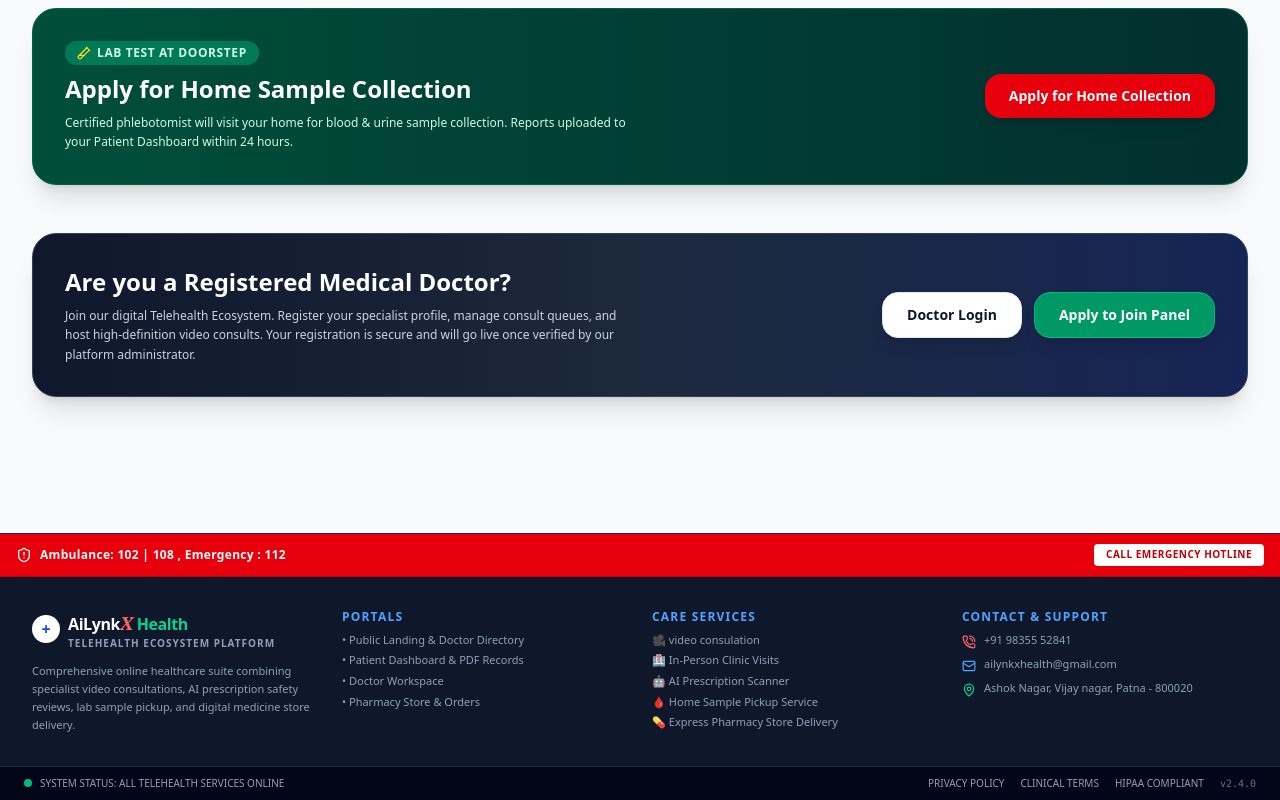
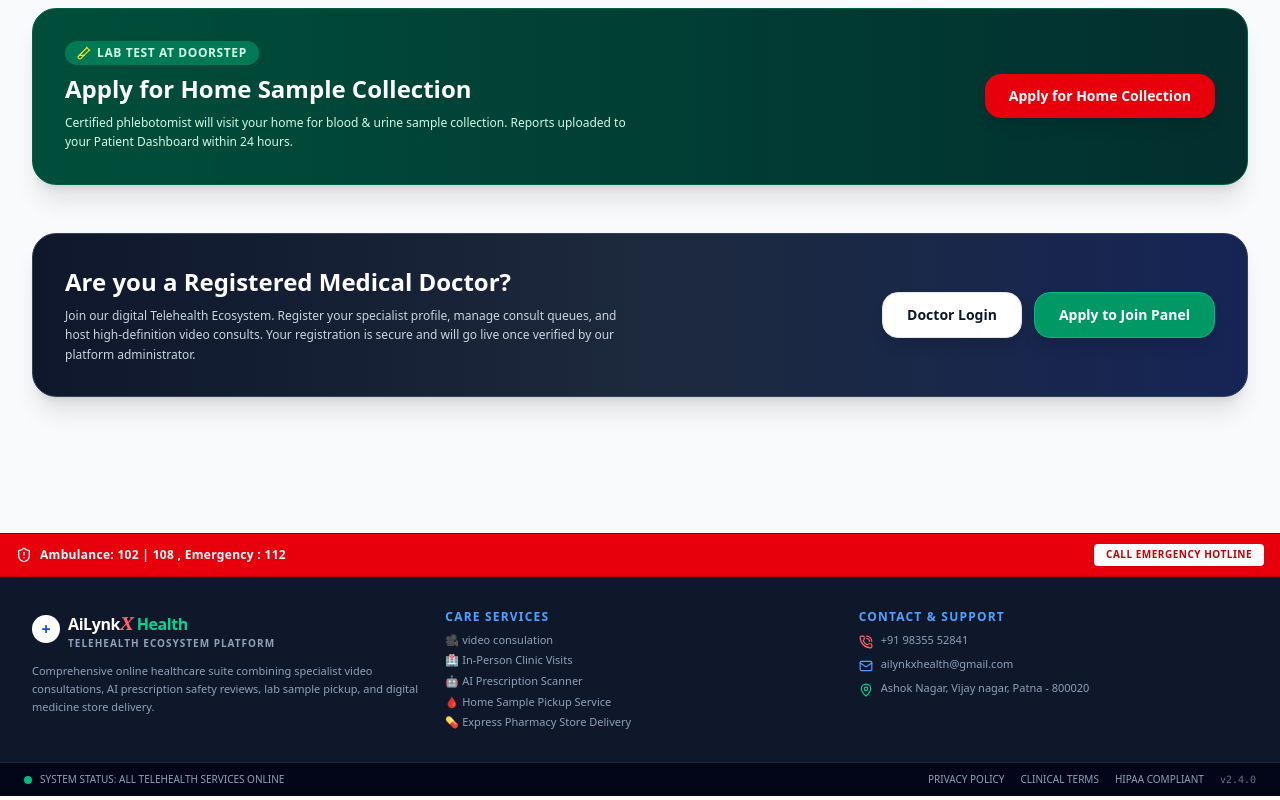
Before and after one commit to ashishkumar9199/AiLynkX-Health, a React (Vite) app: page / in a window 1280 px wide. Shown: the part 2335-3135 px from the top of the page. Built offline with nearby package versions, Linux system fonts and the light colour scheme.

Commit message:
refactor(footer): remove portal navigation links
Simplify the footer layout by removing the portal-specific navigation column to clean up the user interface.

```diff
--- a/src/components/Footer.tsx
+++ b/src/components/Footer.tsx
@@ -37,7 +37,7 @@
       </div>
 
       {/* Main Footer Links */}
-      <div className="max-w-7xl mx-auto px-4 sm:px-6 lg:px-8 py-8 grid grid-cols-1 md:grid-cols-4 gap-6">
+      <div className="max-w-7xl mx-auto px-4 sm:px-6 lg:px-8 py-8 grid grid-cols-1 md:grid-cols-3 gap-6">
 
         {/* Brand Column */}
         <div className="space-y-3">
@@ -56,35 +56,6 @@
           <p className="text-slate-400 leading-relaxed text-[11px]">
             Comprehensive online healthcare suite combining specialist video consultations, AI prescription safety reviews, lab sample pickup, and digital medicine store delivery.
           </p>
-        </div>
-
-        {/* Portal Links */}
-        <div className="space-y-2">
-          <h4 className="font-bold text-xs uppercase tracking-widest text-blue-400">
-            Portals
-          </h4>
-          <ul className="space-y-1.5 text-slate-400 font-medium text-[11px]">
-            <li>
-              <button onClick={() => setPortal('landing')} className="hover:text-white transition-colors">
-                • Public Landing & Doctor Directory
-              </button>
-            </li>
-            <li>
-              <button onClick={() => setPortal('patient')} className="hover:text-white transition-colors">
-                • Patient Dashboard & PDF Records
-              </button>
-            </li>
-            <li>
-              <button onClick={() => setPortal('doctor')} className="hover:text-white transition-colors">
-                • Doctor Workspace
-              </button>
-            </li>
-            <li>
-              <button onClick={() => setPortal('pharmacy')} className="hover:text-white transition-colors">
-                • Pharmacy Store & Orders
-              </button>
-            </li>
-          </ul>
         </div>
 
         {/* Features */}
```
